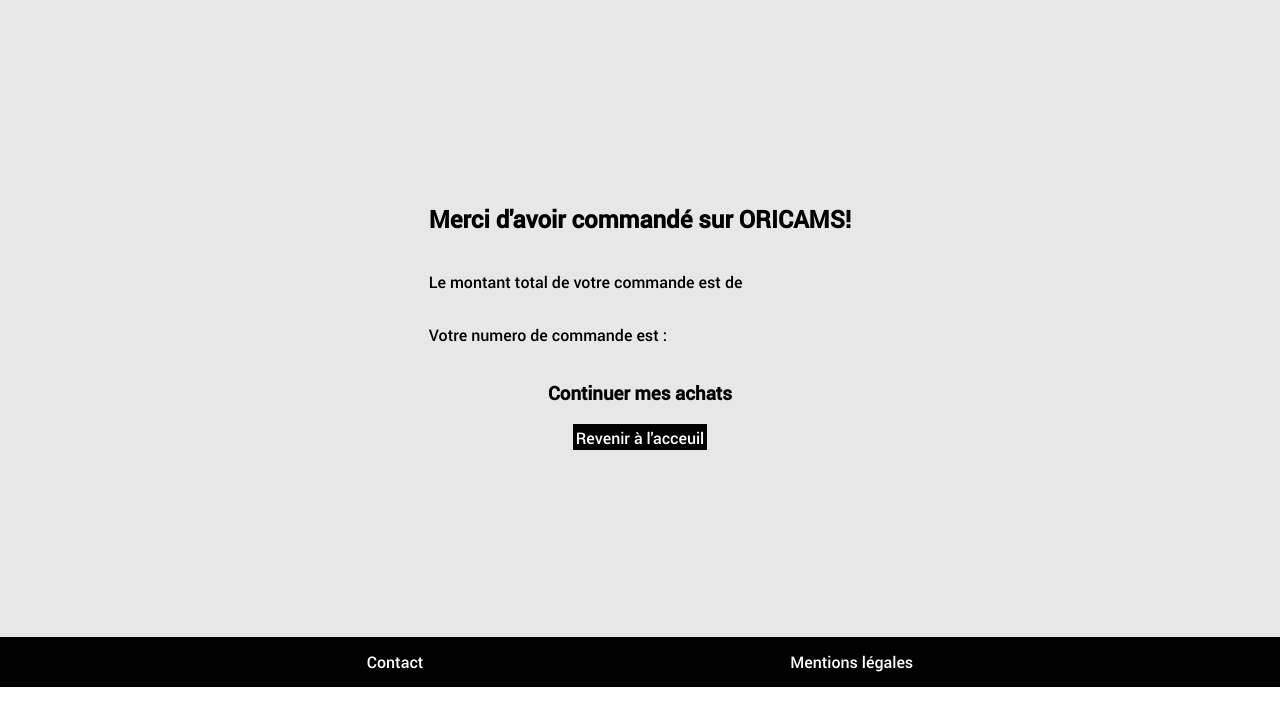
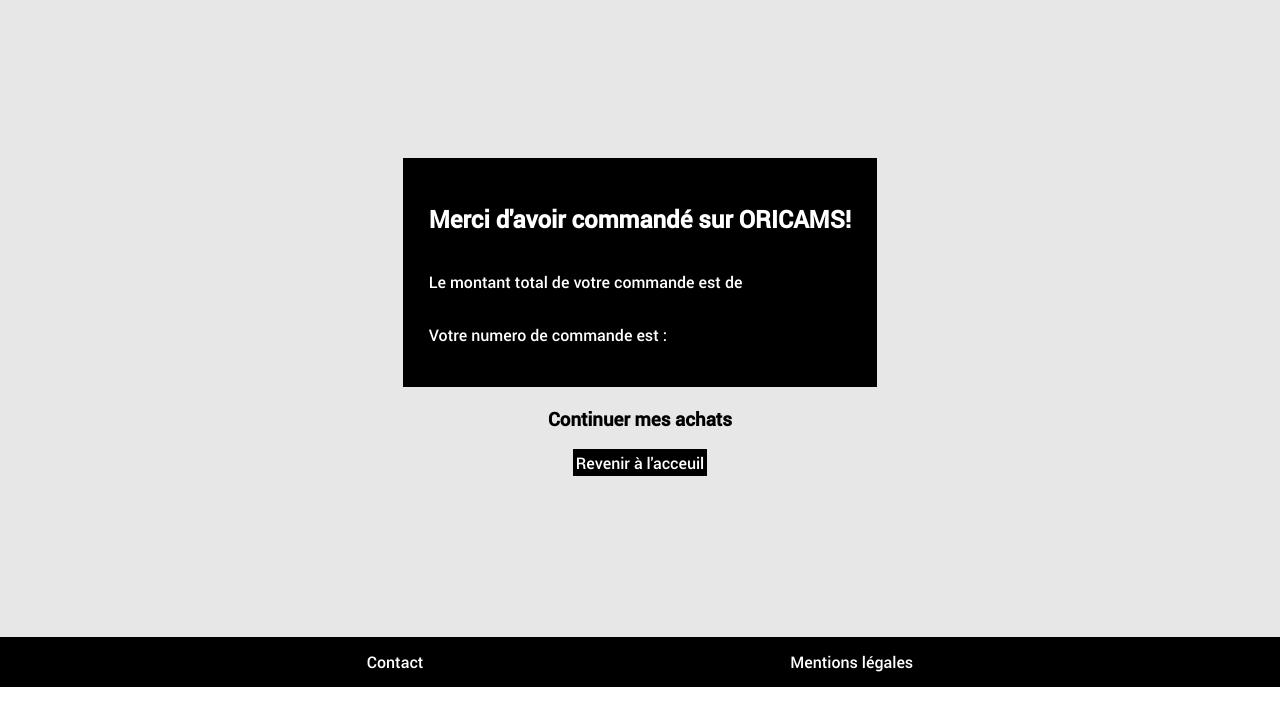
Before and after one commit to sevdaerol/ErolSevda_5_24072021, a website: page confirmation.html in a window 1280 px wide. Shown: the part 89-800 px from the top of the page. Drawn offline with Linux system fonts and the light colour scheme.

Commit message:
terminee

```diff
--- a/confirmation.css
+++ b/confirmation.css
@@ -19,6 +19,9 @@
 .ordered {
     display: flex;
     flex-direction: column;
+    background-color: black;
+    color: white;
+    padding: 2%;
 }
 .display_orderid, .display_price {
     font-weight: bold;
```
Also changed, not shown: cart.html (+2 -3 lines).
